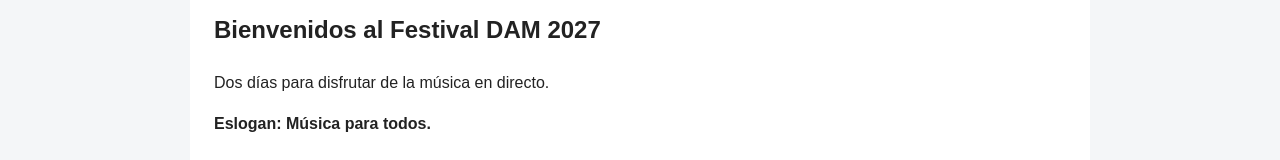
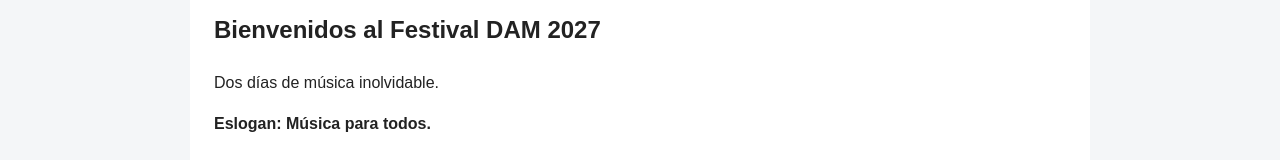
Before and after one commit to sayagoserrano25/festival-dam2027, a plain HTML site: page index.html in a window 1280 px wide. Shown: the part 295-455 px from the top of the page. Drawn offline with Linux system fonts and the light colour scheme.

Commit message:
Cambiar eslogan del festival

```diff
--- a/index.html
+++ b/index.html
@@ -21,7 +21,7 @@
     <main>
         <section>
             <h2>Bienvenidos al Festival DAM 2027</h2>
-            <p>Dos días para disfrutar de la música en directo.</p>
+            <p>Dos días de música inolvidable.</p>
             <p><strong>Eslogan: Música para todos.</strong></p>
         </section>
     </main>
```
